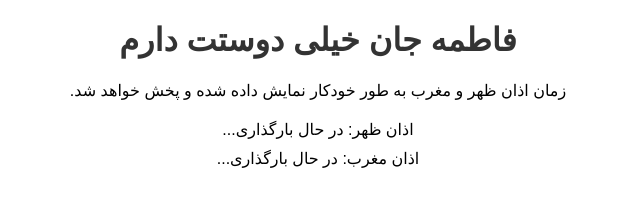
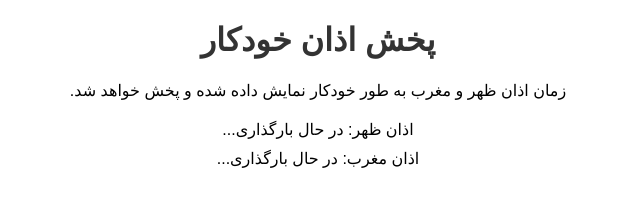
Before and after one commit to dabaghi/azan-test, a plain HTML site: page index.html in a window 1280 px wide. Shown: the whole page, without its empty margins (322-962 px from the left). Drawn offline with Linux system fonts and the light colour scheme; no server answers.

Commit message:
Update index.html

```diff
--- a/index.html
+++ b/index.html
@@ -23,7 +23,7 @@
     </style>
 </head>
 <body>
-    <h1>فاطمه جان خیلی دوستت دارم</h1>
+    <h1>پخش اذان خودکار</h1>
     <p>زمان اذان ظهر و مغرب به طور خودکار نمایش داده شده و پخش خواهد شد.</p>
 
     <!-- نمایش زمان اذان ها -->
```
